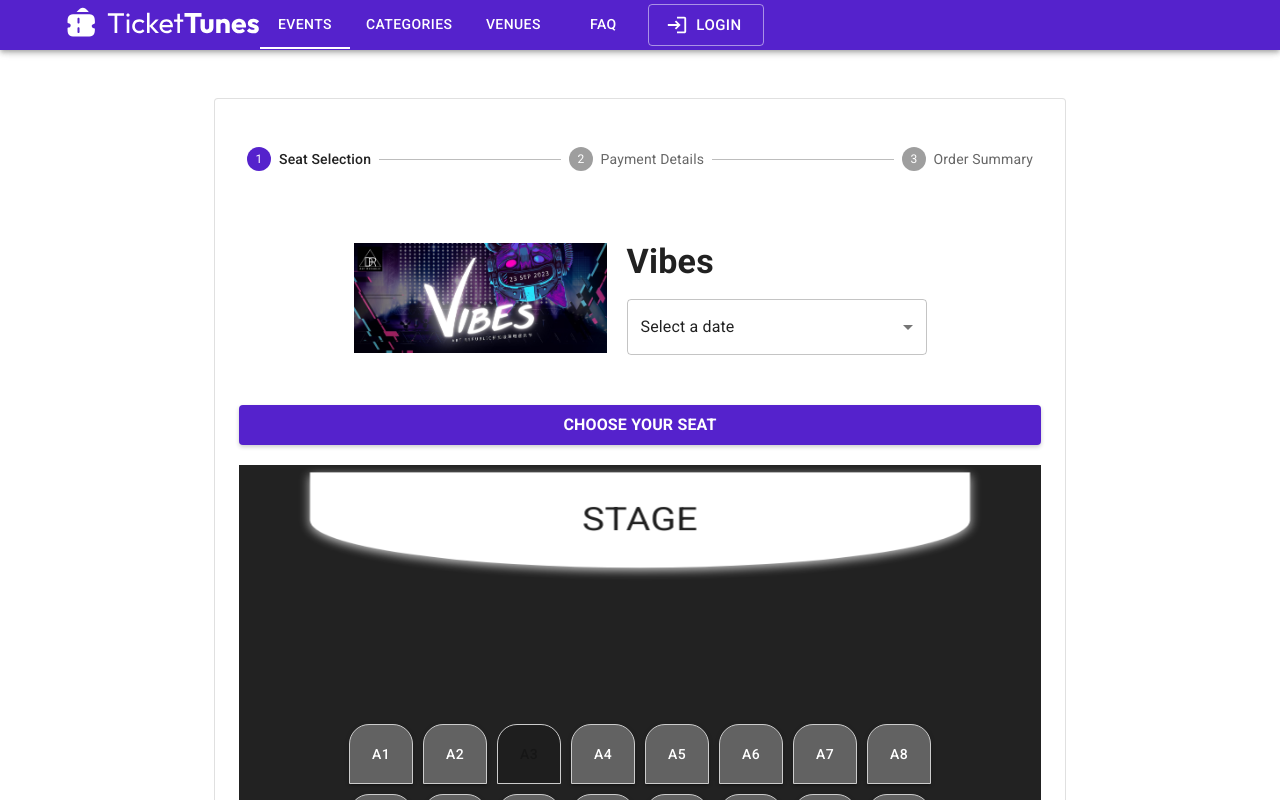
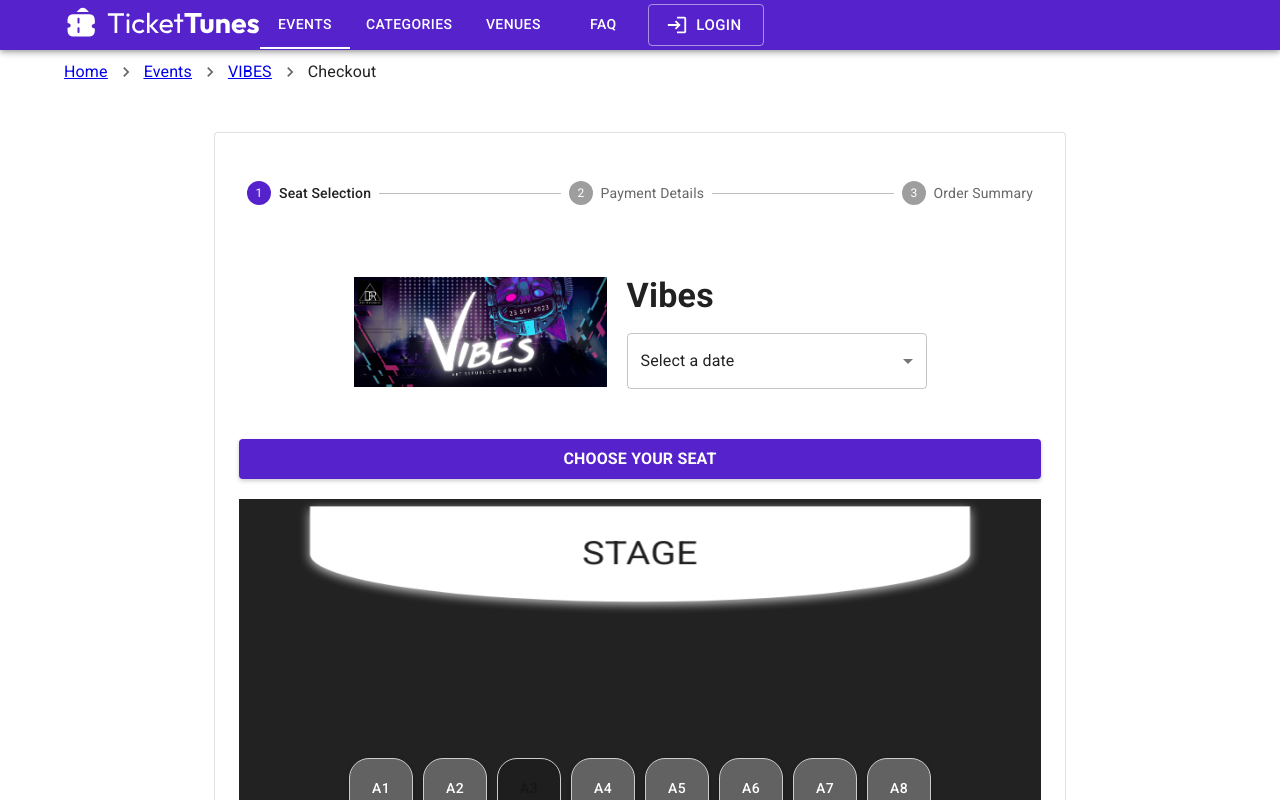
Before and after one commit to amelia-chew-2022/CS203-Project, a React (Create React App) app in the folder frontend/: page /checkout in a window 1280 px wide. Shown: the top 800 px of the page. Built offline with nearby package versions, Linux system fonts and the light colour scheme.

Commit message:
linked Breadcrumbs

```diff
--- a/frontend/src/pages/Checkout.js
+++ b/frontend/src/pages/Checkout.js
@@ -13,6 +13,11 @@ import Review from './checkoutforms/ReviewOrder';
 import SeatSelection from './checkoutforms/SeatSelection';
 import NavBar from "../components/navigation/NavBar";
 import Footer from "../components/footer/Footer";
+import Breadcrumbs from '@mui/material/Breadcrumbs';
+import NavigateNextIcon from '@mui/icons-material/NavigateNext';
+import Stack from '@mui/material/Stack';
+import { Link } from 'react-router-dom';
+
 const steps = ["Seat Selection", "Payment Details", "Order Summary"];
 
 function getStepContent(step) {
@@ -27,6 +32,50 @@ function getStepContent(step) {
         throw new Error('Unknown step');
   }
 }
+
+// breadcrumbs
+function handleClick(event) {
+  event.preventDefault();
+  console.info('You clicked a breadcrumb.');
+}
+
+const breadcrumbs = [
+  <Link
+      underline="hover"
+      key="1"
+      color="inherit"
+      onClick={handleClick}
+  >
+  <Link to="/">
+      Home
+  </Link>
+  </Link>,
+  <Link
+      underline="hover"
+      key="2"
+      color="inherit"
+      href="/material-ui/getting-started/installation/"
+      onClick={handleClick}
+  >
+  <Link to="/">
+      Events
+  </Link>
+  </Link>,
+    <Link
+    underline="hover"
+    key="3"
+    color="inherit"
+    href="/material-ui/getting-started/installation/"
+    onClick={handleClick}
+  >
+  <Link to="/eventinfo">
+    VIBES
+  </Link>
+  </Link>,
+  <Typography key="4" color="text.primary">
+      Checkout
+  </Typography>,
+];
 
 export default function Checkout() {
     const [activeStep, setActiveStep] = React.useState(0);
@@ -43,6 +92,24 @@ export default function Checkout() {
         <React.Fragment>
           <CssBaseline />
             <NavBar></NavBar>
+
+            {/* breadcrumbs  */}
+            <div
+            style={{
+                marginTop: "10px",
+                marginBottom: "10px",
+            }}
+            >
+            <Container>
+            <Stack spacing={2}>
+            <Breadcrumbs
+            separator={<NavigateNextIcon fontSize="small" />}
+            >
+            {breadcrumbs}
+            </Breadcrumbs>
+            </Stack>
+            </Container>
+            </div>
 
           <Container component="main" maxWidth="md" sx={{ mb: 4 }}>
             <Paper variant="outlined" sx={{ my: { xs: 3, md: 6 }, p: { xs: 2, md: 3 } }}>
--- a/frontend/src/pages/EventInfo.js
+++ b/frontend/src/pages/EventInfo.js
@@ -10,7 +10,7 @@ import Box from '@mui/material/Box';
 import Button from '@mui/material/Button';
 import Vibes from '../assets/vibes.png';
 import { Link } from 'react-router-dom';
-import React, { useRef, Fragment } from 'react';
+import React, { useRef } from 'react';
 import CssBaseline from '@mui/material/CssBaseline';
 import Footer from '../components/footer/Footer';
 import Container from '@mui/material/Container';
@@ -22,7 +22,6 @@ import useScrollTrigger from '@mui/material/useScrollTrigger';
 import Fab from '@mui/material/Fab';
 import KeyboardArrowUpIcon from '@mui/icons-material/KeyboardArrowUp';
 import Fade from '@mui/material/Fade';
-import FieldsRow from "../components/form/FieldsRow";
 
 function handleClick(event) {
     event.preventDefault();
@@ -30,13 +29,16 @@ function handleClick(event) {
 }
 
 const breadcrumbs = [
+
     <Link
         underline="hover"
         key="1"
         color="inherit"
         onClick={handleClick}
     >
+    <Link to="/">
         Home
+    </Link>
     </Link>,
     <Link
         underline="hover"
@@ -45,7 +47,9 @@ const breadcrumbs = [
         href="/material-ui/getting-started/installation/"
         onClick={handleClick}
     >
+    <Link to="/">
         Events
+    </Link>
     </Link>,
     <Typography key="3" color="text.primary">
         VIBES
--- a/frontend/src/pages/Login.js
+++ b/frontend/src/pages/Login.js
@@ -11,12 +11,9 @@ import Box from '@mui/material/Box';
 import LockOutlinedIcon from '@mui/icons-material/LockOutlined';
 import Typography from '@mui/material/Typography';
 import Container from '@mui/material/Container';
-import { createTheme, ThemeProvider } from '@mui/material/styles';
 
 const Login = () => {
-    const defaultTheme = createTheme();
     return (
-        <ThemeProvider theme={defaultTheme}>
         <Container component="main" maxWidth="xs">
             <CssBaseline />
             <Box
@@ -27,7 +24,7 @@ const Login = () => {
                     alignItems: 'center',
                 }}
             >
-                    <Avatar sx={{ m: 1, bgcolor: 'secondary.main' }}>
+                <Avatar sx={{ m: 1, bgcolor: 'primary' }}>
                     <LockOutlinedIcon />
                 </Avatar>
                 <Typography component="h1" variant="h5">
@@ -81,7 +78,6 @@ const Login = () => {
                 </Box>
             </Box>
         </Container>
-        </ThemeProvider>
     );
 };
 
--- a/frontend/src/pages/checkoutforms/SeatSelection.js
+++ b/frontend/src/pages/checkoutforms/SeatSelection.js
@@ -223,12 +223,10 @@ function SeatSelect() {
           <div>
             <p>
             <Typography variant="h5" fontWeight="bold">Additional Information</Typography>
-            <ul style={{ margin: '0' }}>
               <li>Seat plan is not drawn to scale</li>
               {/* <li>Colour indicates price category</li> */}
               <li>Ticket prices exclude booking fees</li>
               <li>Seating layout subject to change</li>
-            </ul>
             </p>
           </div>
           </Container>
```
Lines whose indentation alone changed are shown as unchanged.
